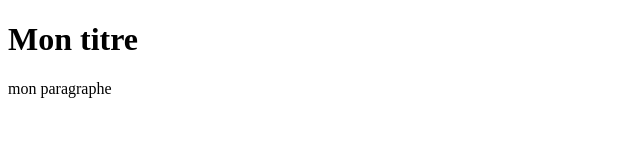
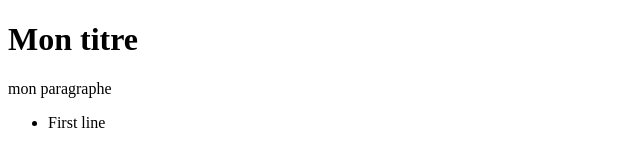
Before and after one commit to Jeremy-Bojko/TestGitCli, a plain HTML site: page index.html in a window 1280 px wide. Shown: the full height of the page, 0-640 px from the left. Drawn offline with Linux system fonts and the light colour scheme.

Commit message:
First line footer

```diff
--- a/index.html
+++ b/index.html
@@ -9,4 +9,9 @@
   <h1>Mon titre</h1>
   <p>mon paragraphe</p>
 </body>
+<footer>
+  <ul>
+    <li>First line</li>
+  </ul>
+</footer>
 </html>
```
